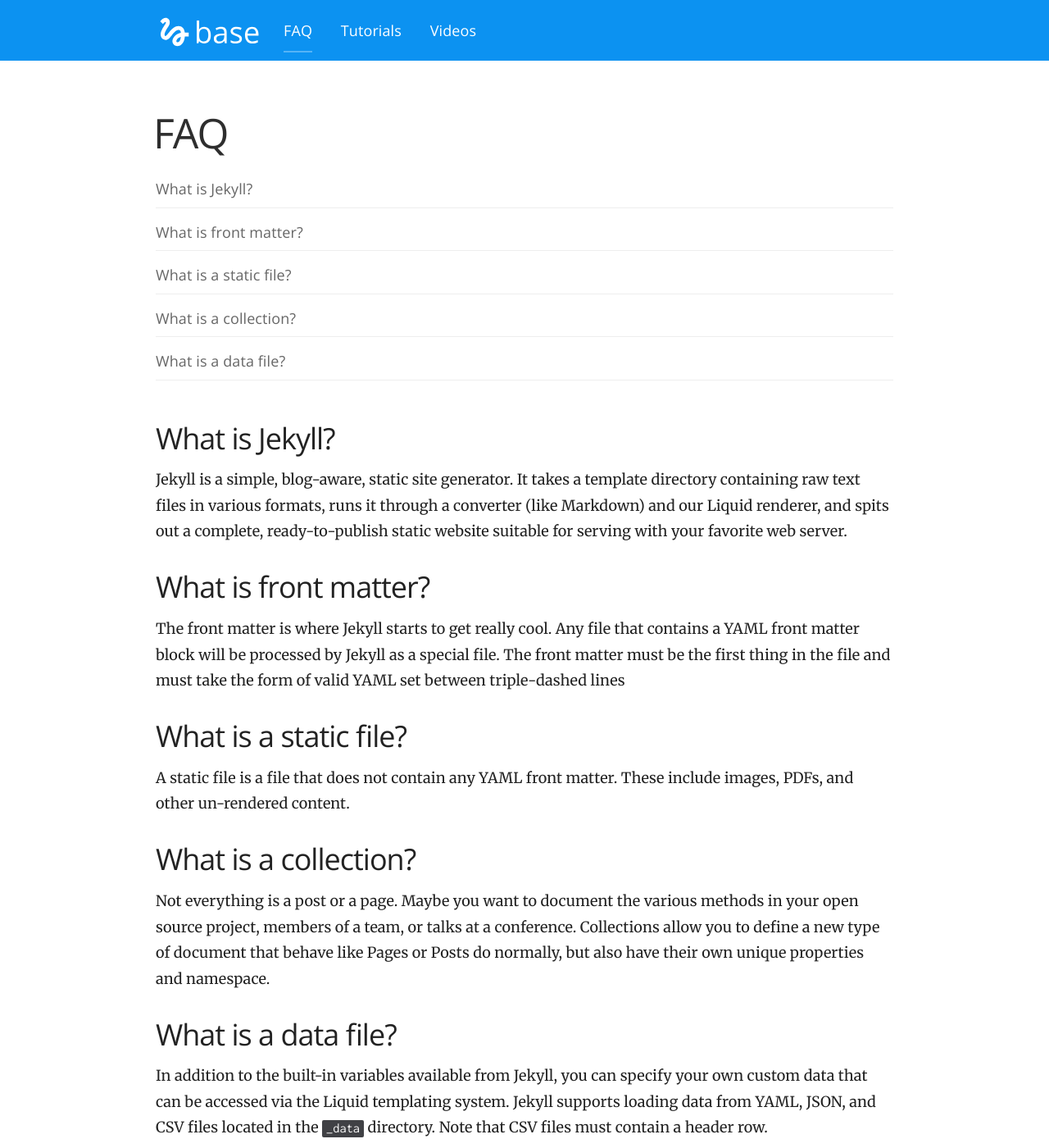
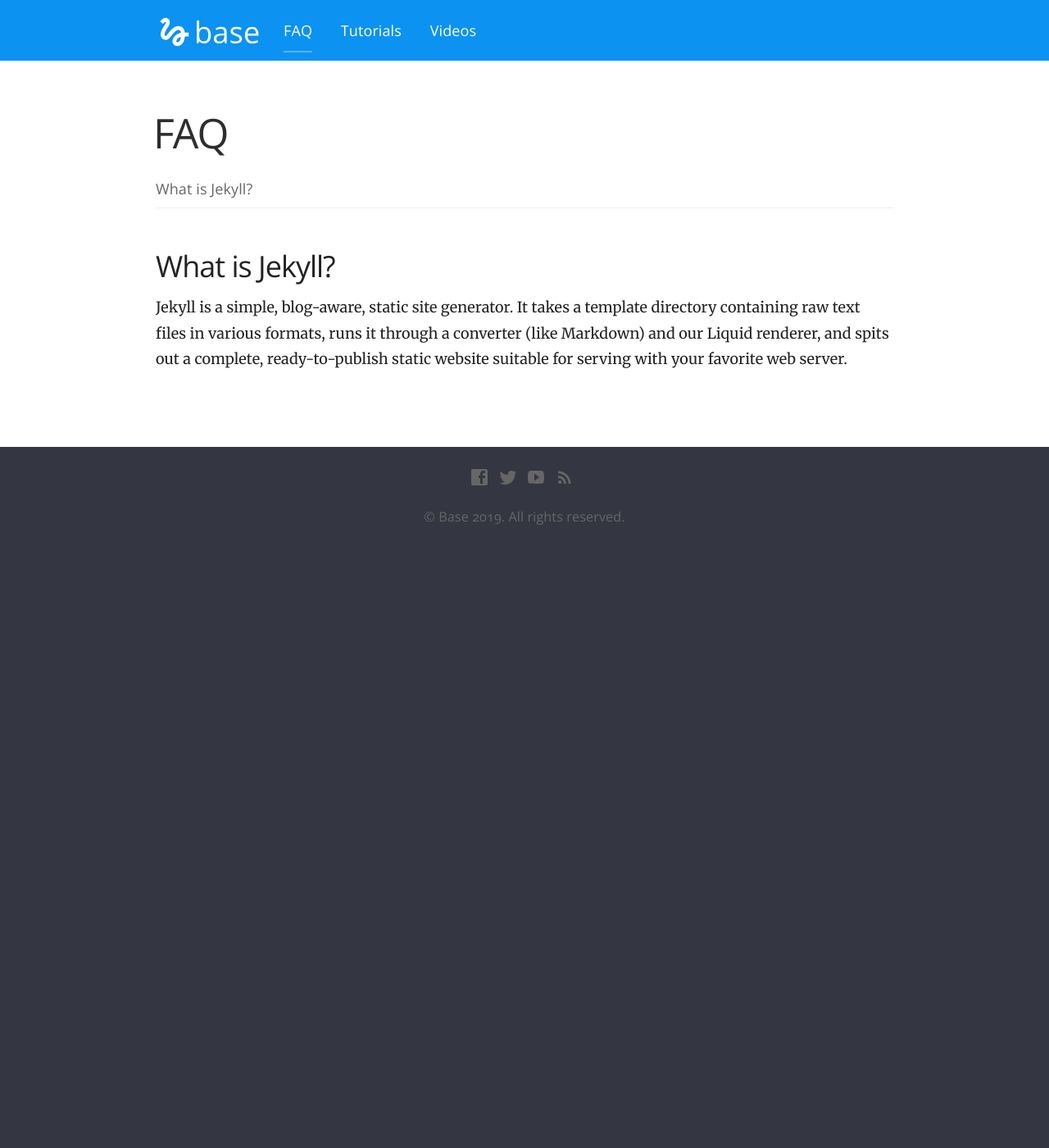
Before and after one commit to Lazaruz88/lazaruz88.github.io, a Jekyll site: the page built from faq.html, in a window 1280 px wide and 1400 px high. Shown: the whole window at 82% size. Built offline with Jekyll 4.4.1, drawn with Linux system fonts in a browser that asks for light colours; nearby versions of some CDN libraries.

Commit message:
Updated 'faq.html' via CloudCannon

```diff
--- a/faq.html
+++ b/faq.html
@@ -1,15 +1,12 @@
 ---
 faq:
   - question: What is Jekyll?
-    answer: Jekyll is a simple, blog-aware, static site generator. It takes a template directory containing raw text files in various formats, runs it through a converter (like Markdown) and our Liquid renderer, and spits out a complete, ready-to-publish static website suitable for serving with your favorite web server.
-  - question: What is front matter?
-    answer: The front matter is where Jekyll starts to get really cool. Any file that contains a YAML front matter block will be processed by Jekyll as a special file. The front matter must be the first thing in the file and must take the form of valid YAML set between triple-dashed lines
-  - question: What is a static file?
-    answer: A static file is a file that does not contain any YAML front matter. These include images, PDFs, and other un-rendered content.
-  - question: What is a collection?
-    answer: Not everything is a post or a page. Maybe you want to document the various methods in your open source project, members of a team, or talks at a conference. Collections allow you to define a new type of document that behave like Pages or Posts do normally, but also have their own unique properties and namespace.
-  - question: What is a data file?
-    answer: In addition to the built-in variables available from Jekyll, you can specify your own custom data that can be accessed via the Liquid templating system. Jekyll supports loading data from YAML, JSON, and CSV files located in the  `_data` directory. Note that CSV files must contain a header row.
+    answer: >-
+      Jekyll is a simple, blog-aware, static site generator. It takes a template
+      directory containing raw text files in various formats, runs it through a
+      converter (like Markdown) and our Liquid renderer, and spits out a
+      complete, ready-to-publish static website suitable for serving with your
+      favorite web server.
 ---
 
 <h1>FAQ</h1>
```
